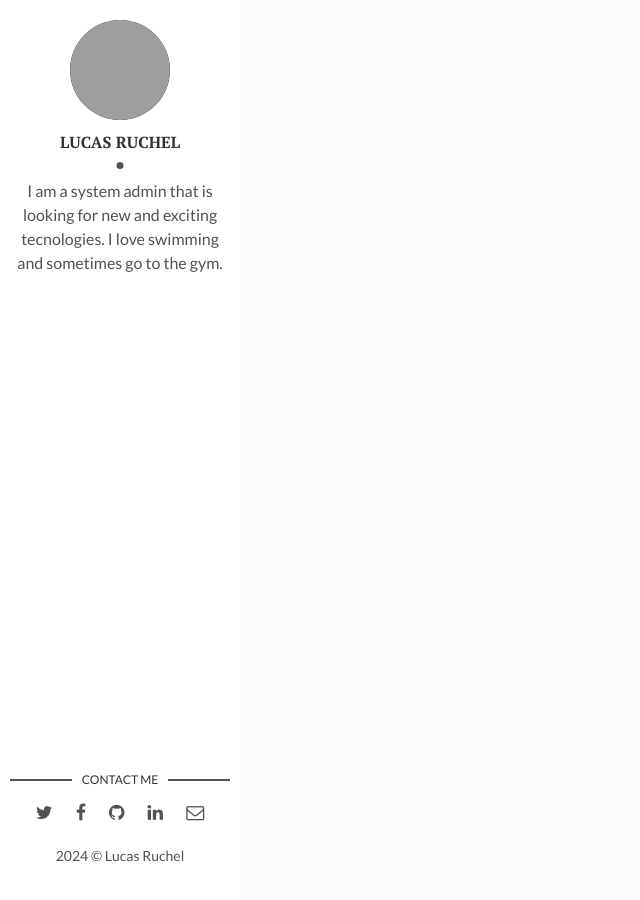
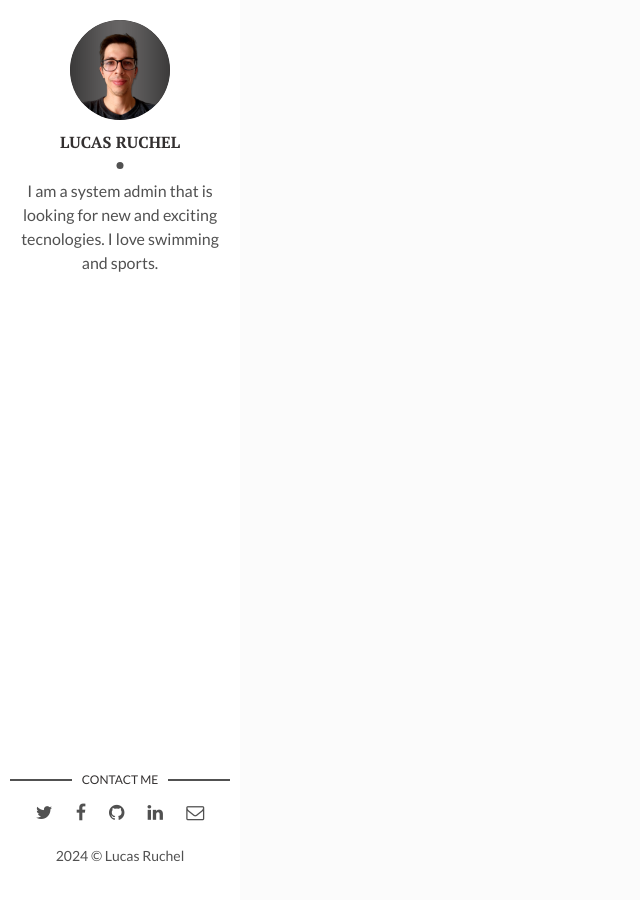
Before and after one commit to lucasruchel/blog, a Jekyll site: the page built from index.html, in a window 1280 px wide. Shown: the whole page, without its empty margins (0-640 px from the left). Built offline with Jekyll 4.4.1, drawn with Linux system fonts in a browser that asks for light colours; the list of posts is cut into pages by our own code; part of the change alters nothing that is shown; grey boxes are pictures that could not be loaded.

Commit message:
update: profile infos

```diff
--- a/_config.yml
+++ b/_config.yml
@@ -1,8 +1,6 @@
 title: Hello, world! I'm Lucas Ruchel
 description: > # this means to ignore newlines until "baseurl:"
-  Write an awesome description for your new site here. You can edit this
-  line in _config.yml. It will appear in your document head meta (for
-  Google search results) and in your feed.xml site description.
+  Blog project to share and document my learnings and interesting stuffs.
 permalink: ':title/'
 baseurl: "/" # the subpath of your site, e.g. /blog
 url: "https://lucasruchel.com.br" # the base hostname & protocol for your site, e.g. http://example.com
@@ -10,16 +8,13 @@ site-twitter: #if your site has a twitter account, enter it here
 
 # Author Settings
 author: Lucas Ruchel # add your name
-author-img: lucas-ruchel.jpg # add your photo
-about-author: I am a system admin that is looking for new and exciting tecnologies. I love swimming and sometimes go to the gym.  # add description
-social-twitter: # add your Twitter handle
-social-facebook: # add your Facebook handle
+author-img: lucas-ruchel.png # add your photo
+about-author: I am a system admin that is looking for new and exciting tecnologies. I love swimming and sports.  # add description
 social-github: lucasruchel # add your Github handle
-social-linkedin: https://www.linkedin.com/in/lucas-ruchel-a42aa198/ # add your Linkedin handle
+social-linkedin: lucas-ruchel-a42aa198/ # add your Linkedin handle
 social-email: lukasruchel@gmail.com # add your Email address
 
-# Disqus
-discus-identifier: mr-brown # add your discus identifier
+
 
 # Tracker
 analytics: # Google Analytics
```
